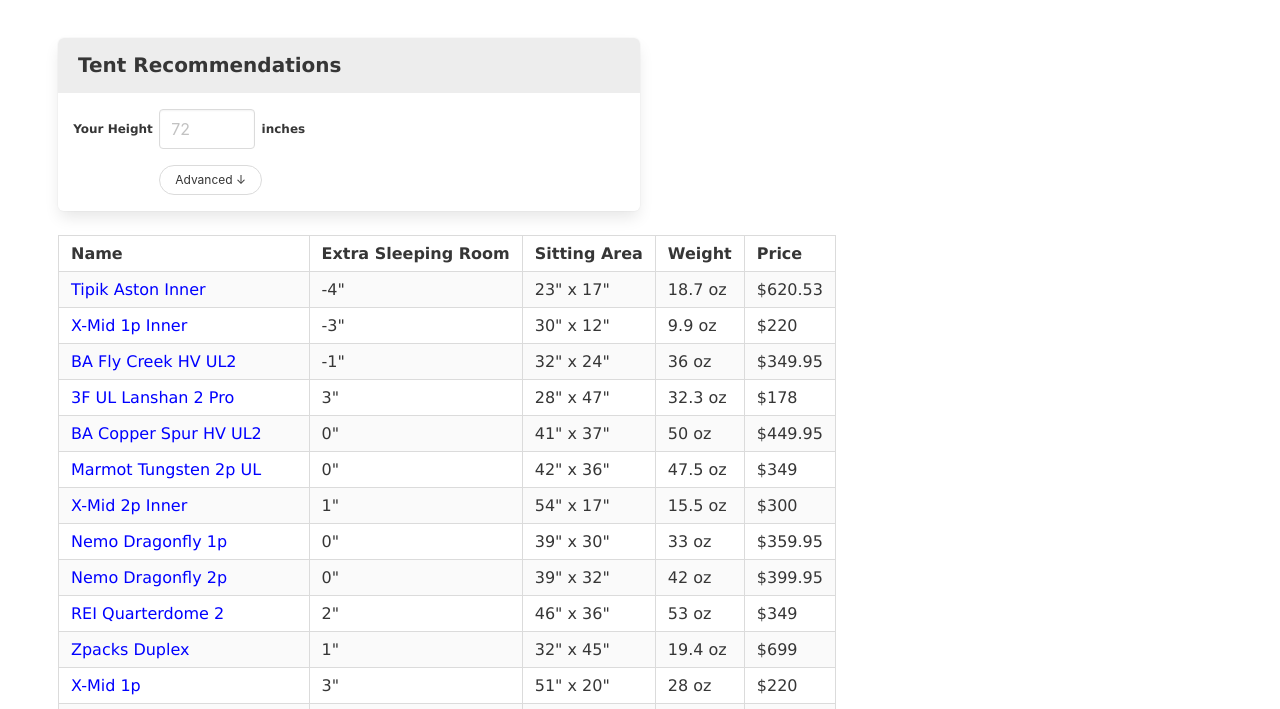
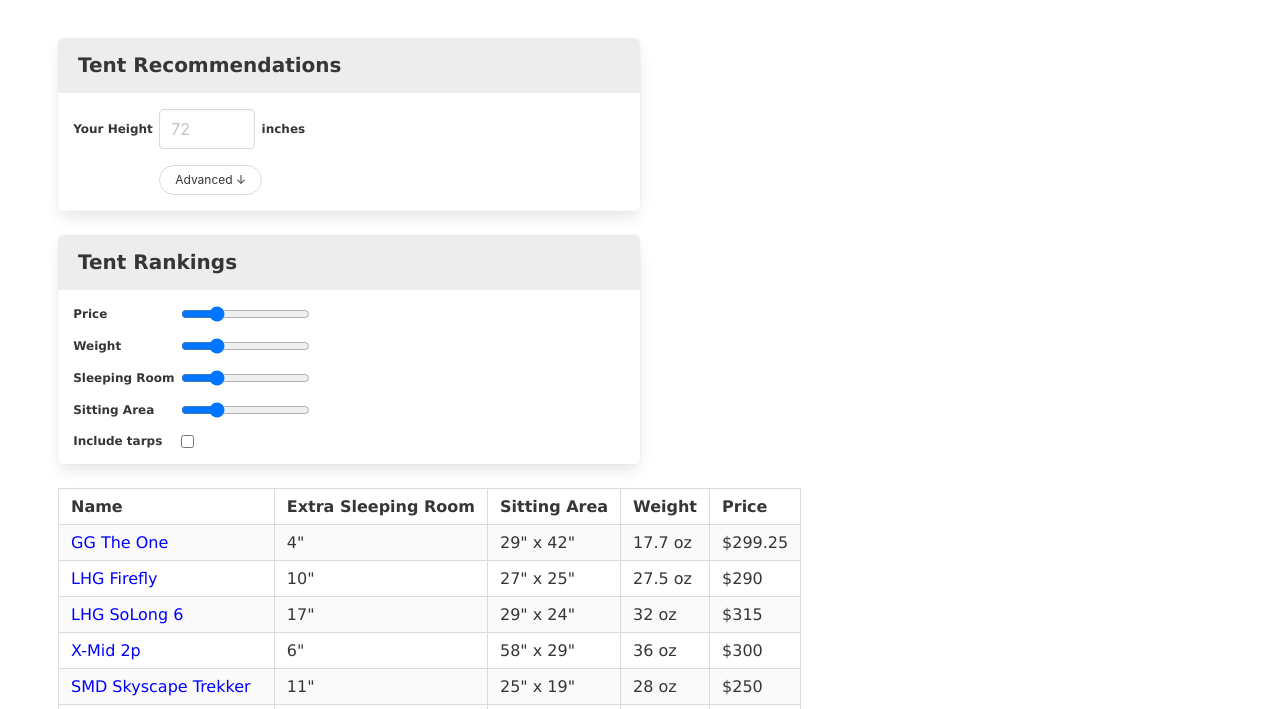
Before and after one commit to jliesch/fitmytent, a plain HTML site: page recommend.html in a window 1280 px wide. Shown: the part 72-781 px from the top of the page. Drawn offline with nearby package versions, Linux system fonts and the light colour scheme.

Commit message:
Reworked recommendations

```diff
--- a/js/input.js
+++ b/js/input.js
@@ -5,7 +5,9 @@ var gParams = [
     // Generic tent params.
     "generic-tent-length-input", "generic-tent-width-input",
     "generic-tent-height-input", "generic-compare-tent-length-input",
-    "generic-compare-tent-width-input", "generic-compare-tent-height-input"
+    "generic-compare-tent-width-input", "generic-compare-tent-height-input",
+    // Recommend params
+    "tent-price-input", "tent-weight-input", "tent-include-tarp", "tent-sleeping-room-input", "tent-sitting-area-input",
 ];
 
 function addInputListeners(callback) {
@@ -13,6 +15,7 @@ function addInputListeners(callback) {
     var el = document.getElementById(param);
     if (el) {
       el.addEventListener('keyup', callback);
+      el.addEventListener('input', callback);
       el.addEventListener('change', callback);
     }
   });
--- a/js/recommend.js
+++ b/js/recommend.js
@@ -1,10 +1,3 @@
-// Remove generic tents.
-for (var i in gTents) {
-  if (gTents[i].name.startsWith("Generic ")) {
-    delete gTents[i];
-  }
-}
-
 function tentLengthScore(tent, profile) {
   var effectiveLength = tent.effectiveLength(profile);
   var target = profile.sleepingLength();
@@ -39,30 +32,116 @@ function tentHeadroomScore(tent, profile) {
   }
 }
 
-var gScores = {};
+function getMeanStandardDeviation (array) {
+  const n = array.length
+  const mean = array.reduce((a, b) => a + b) / n
+  return [mean, Math.sqrt(array.map(x => Math.pow(x - mean, 2)).reduce((a, b) => a + b) / n)]
+}
+
+function SleepingRoomScore(tent, profile) {
+  // Compute extra sleeping room, capped at 6 inches.
+  return Math.min(6, tent.sleepingLength - profile.sleepingLength());
+}
+
+function SittingAreaScore(tent) {
+  return Math.min(24, tent.sittingWidth) * Math.min(24, tent.sittingLength);
+}
+
+var profile = readProfile();
+var tentValues = [];
+for (i in gTents) {
+    tentValues.push(gTents[i]);
+}
+const [priceMean, priceStdDev] = getMeanStandardDeviation(tentValues.map(tent => tent.price))
+const [weightMean, weightStdDev] = getMeanStandardDeviation(tentValues.map(tent => tent.weight))
+const [sleepingRoomMean, sleepingRoomStdDev] = getMeanStandardDeviation(tentValues.map(tent => SleepingRoomScore(tent, profile)))
+const [sittingAreaMean, sittingAreaStdDev] = getMeanStandardDeviation(tentValues.map(tent => SittingAreaScore(tent)))
+
+var gLastPriceWeight = 25;
+var gLastWeightWeight = 25;
+var gLastSleepingRoomWeight = 25;
+var gLastSittingAreaWeight = 25;
 
 function drawTable(changed) {
   var profile = readProfile();
+  var priceWeight = checkInput("tent-price-input", 1, 25);
+  var weightWeight = checkInput("tent-weight-input", 1, 25);
+  var sleepingRoomWeight = checkInput("tent-sleeping-room-input", 1, 25);
+  var sittingAreaWeight = checkInput("tent-sitting-area-input", 1, 25);
+  var includeTarps = document.getElementById("tent-include-tarp").checked;
+
+  // Normalize
+  var weightSum = priceWeight + weightWeight + sleepingRoomWeight + sittingAreaWeight;
+  // Normalize and validate weights.
+  if (weightSum < 1 || weightSum > 175 || priceWeight > 100 || weightWeight > 100 || sleepingRoomWeight > 100 || sittingAreaWeight > 100) {
+    priceWeight = 25;
+    weightWeight = 25;
+    sleepingRoomWeight = 25;
+    sittingAreaWeight = 25;
+  } else if (priceWeight != gLastPriceWeight) {
+    gLastPriceWeight = priceWeight;
+    var normRemaining = 103 - priceWeight;
+    var normFactor = normRemaining / (weightWeight + sleepingRoomWeight + sittingAreaWeight);
+    weightWeight *= normFactor;
+    sleepingRoomWeight *= normFactor;
+    sittingAreaWeight *= normFactor;
+  } else if (weightWeight != gLastWeightWeight) {
+    gLastWeightWeight = weightWeight;
+    var normRemaining = 103 - weightWeight;
+    var normFactor = normRemaining / (priceWeight + sleepingRoomWeight + sittingAreaWeight);
+    priceWeight *= normFactor;
+    sleepingRoomWeight *= normFactor;
+    sittingAreaWeight *= normFactor;
+  } else if (sleepingRoomWeight != gLastSleepingRoomWeight) {
+    gLastSleepingRoomWeight = sleepingRoomWeight;
+    var normRemaining = 103 - sleepingRoomWeight;
+    var normFactor = normRemaining / (priceWeight + weightWeight + sittingAreaWeight);
+    priceWeight *= normFactor;
+    weightWeight *= normFactor;
+    sittingAreaWeight *= normFactor;
+  } else if (sittingAreaWeight != gLastSittingAreaWeight) {
+    gLastSittingAreaWeight = sittingAreaWeight;
+    var normRemaining = 103 - sittingAreaWeight;
+    var normFactor = normRemaining / (priceWeight + weightWeight + sleepingRoomWeight);
+    priceWeight *= normFactor;
+    weightWeight *= normFactor;
+    sleepingRoomWeight *= normFactor;
+  }
+  document.getElementById("tent-price-input").value = priceWeight
+  document.getElementById("tent-weight-input").value = weightWeight
+  document.getElementById("tent-sleeping-room-input").value = sleepingRoomWeight
+  document.getElementById("tent-sitting-area-input").value = sittingAreaWeight
 
   var tents = [];
+  var scores = {};
   var val;
   var tent;
   var i;
   for (i in gTents) {
     tent = gTents[i];
-    if (tent.brand.startsWith("Generic")) {
-      continue;
-    }
-    var lScore = tentLengthScore(tent, profile);
+    /*var lScore = tentLengthScore(tent, profile);
     var hScore = tentHeadroomScore(tent, profile);
     if (lScore < 0.3 || hScore < 0.2) {
+      continue;
+    } else */
+    if (tent.brand== "Generic") {
+      continue;
+    } else if (!includeTarps && tent.isTarp) {
+      continue;
+    } else if (tent.isInnerNet) {
       continue;
     } else {
       tents.push(i);
     }
-    gScores[i] = tent.sleepingLength;
+    var priceScore = (tent.price - priceMean) / priceStdDev;
+    var weightScore = (tent.weight - weightMean) / weightStdDev;
+    var sleepScore = -(SleepingRoomScore(tent, profile) - sleepingRoomMean) / sleepingRoomStdDev;
+    var sittingScore = -(SittingAreaScore(tent) - sittingAreaMean) / sittingAreaStdDev;
+    console.log(i + ", " + priceScore + ", " + weightScore + ", " + sleepScore + ", " + sittingScore);
+    scores[i] = priceScore * priceWeight + weightScore * weightWeight + sleepScore * sleepingRoomWeight + sittingScore * sittingAreaWeight;
   }
-  tents.sort((a,b) => gScores[a] - gScores[b]);
+  tents.sort((a,b) => scores[a] - scores[b]);
+  tents = tents.slice(0, 100)
 
   var el = document.getElementById("clusters");
   var html = "<table id=\"tent-comparison\" class=\"table is-bordered is-striped\">";
@@ -70,7 +149,7 @@ function drawTable(changed) {
   for (i = 0; i < tents.length; i++) {
     var name = tents[i];
     tent = gTents[name];
-    html += "<tr><td class=\"name\">" + "<a href=\"index.html?tent-dropdown=" + name + "\">" + name + "</a></td><td>" + outputLength(tent.getLayingWidthAtHeight(profile.sleepingHeights()) - profile.sleepingLength(), 0, true) +  "</td><td>" + outputLength(gTents[name].sittingLength, 0, true) + " x " + outputLength(tent.sittingWidth, 0, true) + "</td><td>" + (tent.weight ? outputWeight(tent.weight, true) : "") + "</td><td>" + (tent.price ? "$" + tent.price : "") + "</td></tr>";
+    html += "<tr><td class=\"name\">" + "<a href=\"index.html?tent-dropdown=" + name + "\">" + name + "</a></td><td>" + outputLength(tent.sleepingLength - profile.sleepingLength(), 0, true) +  "</td><td>" + outputLength(gTents[name].sittingLength, 0, true) + " x " + outputLength(tent.sittingWidth, 0, true) + "</td><td>" + (tent.weight ? outputWeight(tent.weight, true) : "") + "</td><td>" + (tent.price ? "$" + tent.price : "") + "</td></tr>";
   }
   el.innerHTML = html + "</table>";
 
--- a/recommend.html
+++ b/recommend.html
@@ -88,6 +88,44 @@
   </div>
 </div>
 
+<div class="panel" style="width: 50%">
+  <p class="panel-heading">
+    Tent Rankings
+  </p>
+  <div class="panel-block">
+    <p class="control">
+      <table class="table is-borderless is-vertically-aligned is-no-padding">
+        <tr>
+          <td><label class="label is-small">Price</label></td>
+          <td><input class="slider is-fullwidth" type="range" value="25" id="tent-price-input">
+          </td>
+        </tr>
+        <tr>
+
+        <tr>
+          <td><label class="label is-small">Weight</label></td>
+          <td><input class="slider is-fullwidth" type="range" value="25" id="tent-weight-input"></td>
+        </tr>
+
+        <tr>
+          <td><label class="label is-small">Sleeping Room</label></td>
+          <td><input class="slider is-fullwidth" type="range" value="25" id="tent-sleeping-room-input"></td>
+        </tr>
+
+        <tr>
+          <td><label class="label is-small">Sitting Area</label></td>
+          <td><input class="slider is-fullwidth" type="range" value="25" id="tent-sitting-area-input"></td>
+        </tr>
+
+        <tr>
+          <td><label class="label is-small">Include tarps</label></td>
+          <td><input class="slider is-fullwidth" type="checkbox" id="tent-include-tarp"></td>
+        </tr>
+      </table>
+    </p>
+  </div>
+</div>
+
 <div id="clusters"></div>
 
 </section>
```
